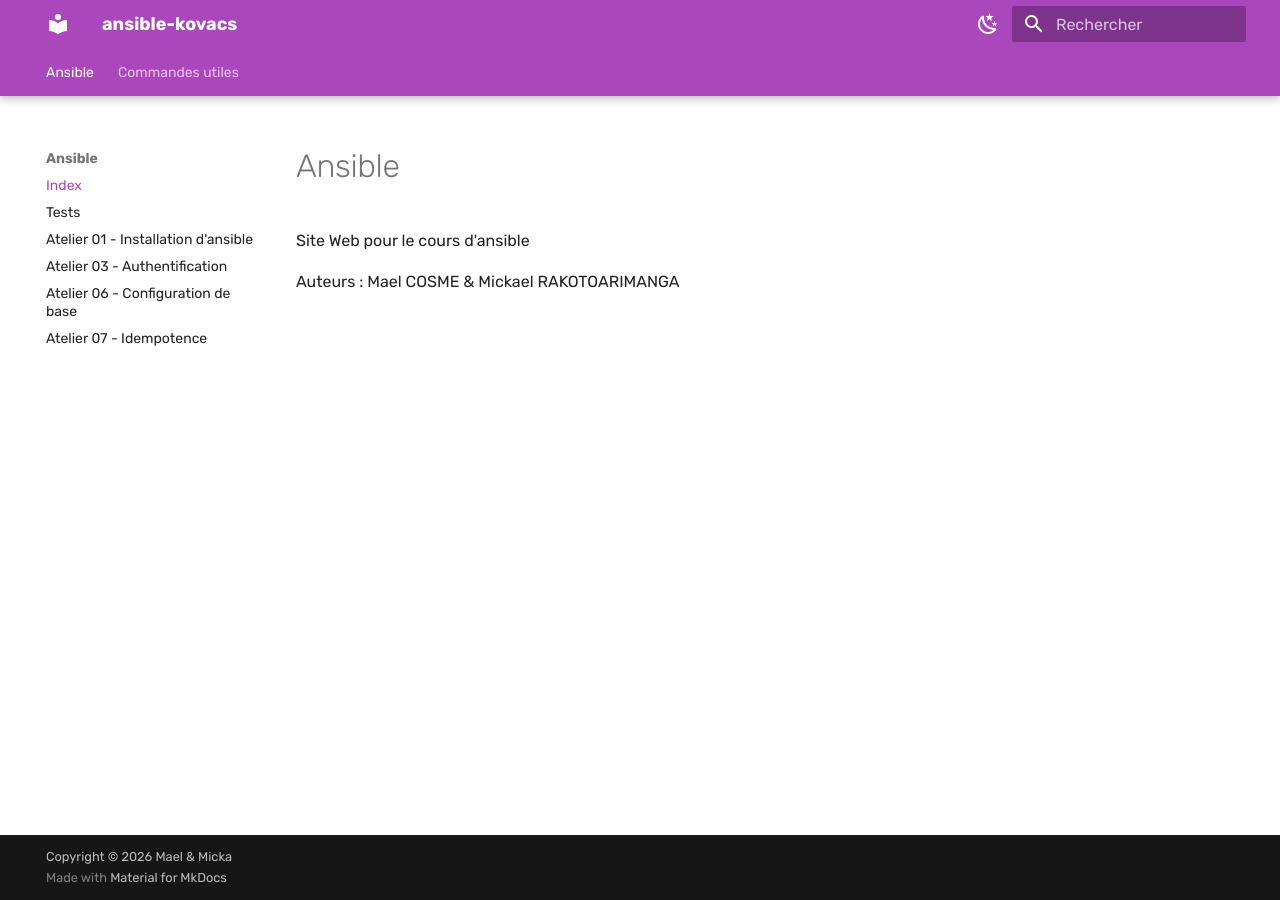
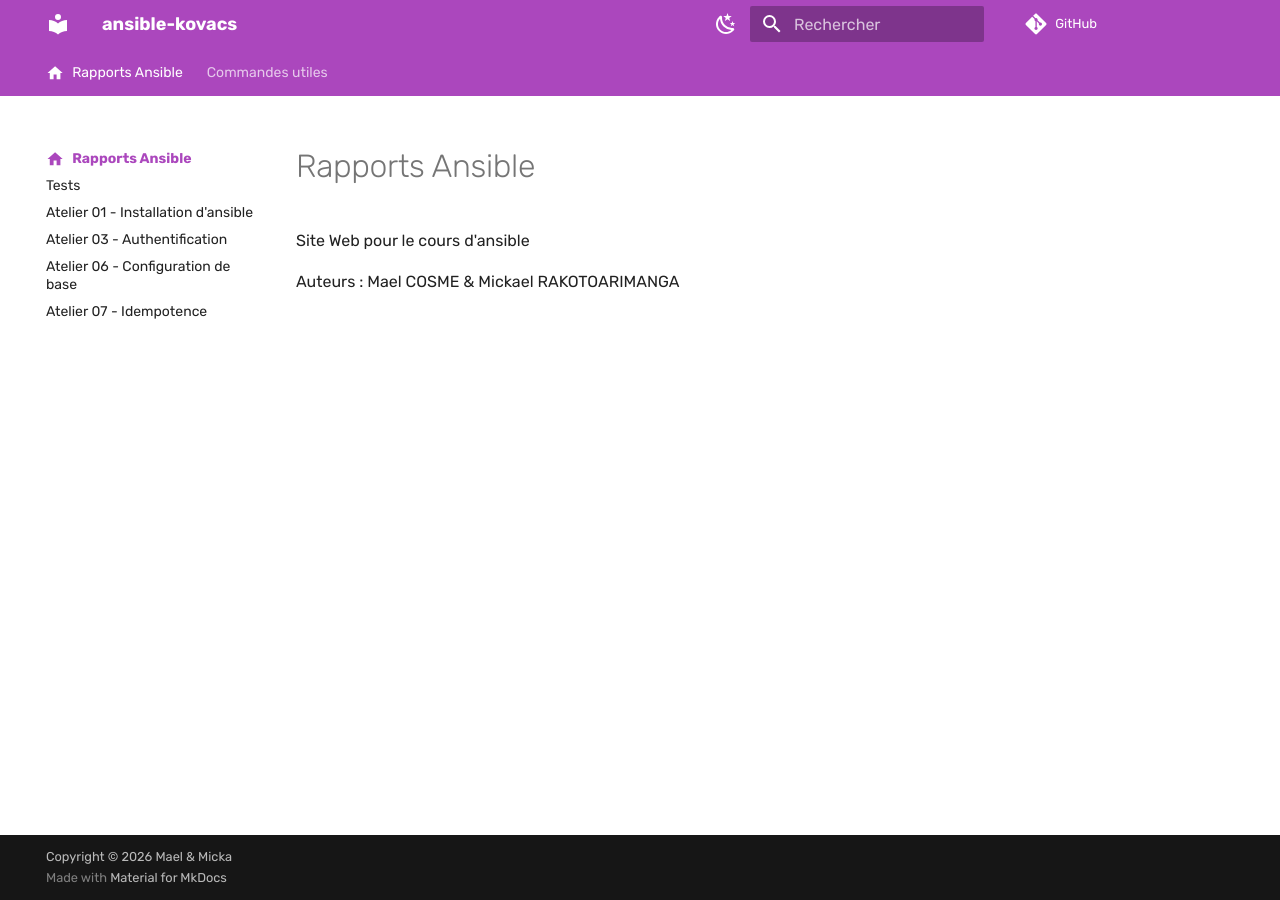
Before and after one commit to saiqo/ansible-kovacs, an MkDocs documentation site: the page built from docs/index.md, in a window 1280 px wide. Built offline with MkDocs 1.6.1 and Material for MkDocs 9.7.7, drawn with Linux system fonts in a browser that asks for light colours; comment, search, counter and statistics services are not loaded.

Commit message:
Add icons

```diff
--- a/docs/index.md
+++ b/docs/index.md
@@ -1,4 +1,8 @@
-# Ansible
+---
+icon: material/home
+---
+
+# Rapports Ansible
 
 Site Web pour le cours d'ansible
 
--- a/mkdocs.yml
+++ b/mkdocs.yml
@@ -2,6 +2,7 @@
 site_name: ansible-kovacs
 site_author: Mael & Micka
 copyright: Copyright &copy; 2026 Mael & Micka
+repo_url: https://github.com/saiqo/ansible-kovacs
 
 theme:
   name: material
@@ -31,9 +32,8 @@ theme:
     - navigation.instant.progress
     - navigation.tracking
     - navigation.tabs
-    - navigation.tabs.sticky
     - navigation.top
-
+    - navigation.indexes
 
 plugins:
   - search:
@@ -55,7 +55,7 @@ markdown_extensions:
 #       link: https://github.com/saiqo
 
 nav:
-  - Ansible:
+  - Rapports Ansible:
     - Index: index.md
     - Tests: tests/index.md
     - Atelier 01 - Installation d'ansible: 01-Installation_ansible/index.md
```
Also changed, not shown: docs/commandes_utiles.md (+4 -0 lines).
